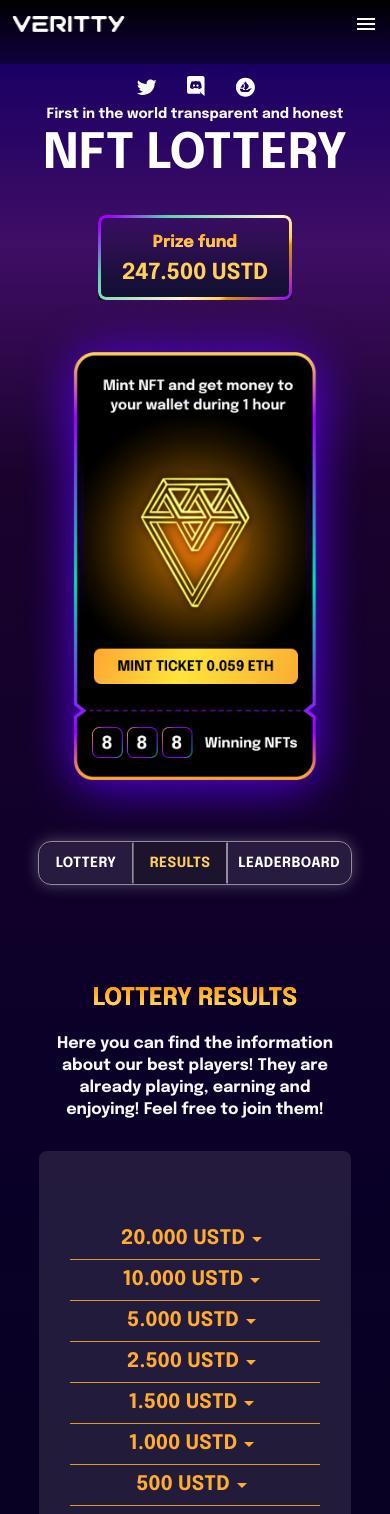
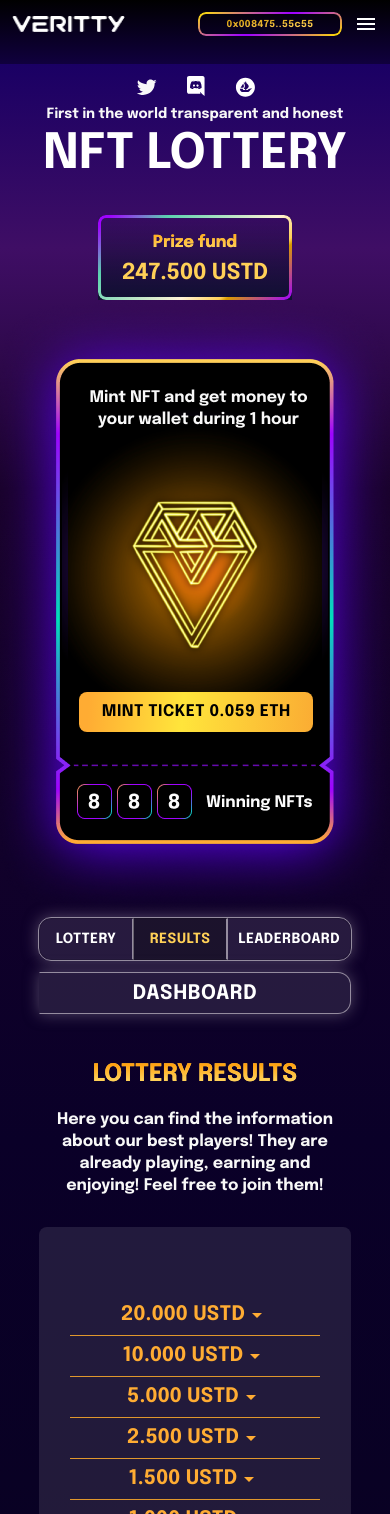
Before and after one commit to ArmFrPl/Veritty, a React (Create React App) app: page /results in a window 390 px wide. Shown: the top 1514 px of the page. Built offline with nearby package versions, Linux system fonts and the light colour scheme.

Commit message:
mobile version integration and minor changes

```diff
--- a/src/Components/FAQ.js
+++ b/src/Components/FAQ.js
@@ -3,11 +3,11 @@ import {Accordion, AccordionDetails, AccordionSummary, Box, Typography} from "@m
 import ArrowDropDownIcon from '@mui/icons-material/ArrowDropDown';
 import '../Styles/FAQ.css';
 
-export const FAQ = ({faqRef}) => {
+export const FAQ = ({faqRef, mobileFaqRef}) => {
   const names = ['General', 'How does it Work', 'How to start', 'How to connect Wallet', 'How to get my NFT'];
   return (
     <>
-      <Box ref={faqRef} sx={{
+      <Box ref={mobileFaqRef} sx={{
         display: {xs: 'flex', md: 'none'},
         justifyContent: 'center',
         flexDirection: 'column',
--- a/src/Components/Header.js
+++ b/src/Components/Header.js
@@ -1,5 +1,5 @@
 import React from 'react';
-import {Box, Fade, Popover, Typography} from "@mui/material";
+import {Box, Button, Fade, Popover, Typography} from "@mui/material";
 import '../Styles/Header.css'
 import MintTicketImg from '../Images/Tickets/Mint Ticket.png';
 import ToggleButtons from "./ToggleButtons";
@@ -10,6 +10,8 @@ import {SocialLinks} from "./SocialLinks";
 
 export const Header = ({isLoggedIn, view, setView, menuOpen}) => {
   const [anchorEl, setAnchorEl] = React.useState(null);
+  const [mobileAnchorEl, setMobileAnchorEl] = React.useState(null);
+  console.log(anchorEl)
 
   const handleOpenWinning = (event) => {
     setAnchorEl(event.currentTarget);
@@ -18,9 +20,18 @@ export const Header = ({isLoggedIn, view, setView, menuOpen}) => {
   const handleCloseWinning = () => {
     setAnchorEl(null);
   };
+  const handleMobileOpenWinning = (event) => {
+    setMobileAnchorEl(event.currentTarget);
+  };
+
+  const handleMobileCloseWinning = () => {
+    setMobileAnchorEl(null);
+  };
 
   const openWinning = Boolean(anchorEl);
+  const openMobileWinning = Boolean(mobileAnchorEl);
   const id = openWinning ? 'simple-popover' : undefined;
+  const mobileId = openMobileWinning ? 'simple-popover' : undefined;
 
   return (
     <>
@@ -69,12 +80,38 @@ export const Header = ({isLoggedIn, view, setView, menuOpen}) => {
               }}>247.500 USTD</Box>
             </Box>
           </Box>
-          <Box component={"img"} src={MintTicketImg} width={354} height={541} onClick={handleOpenWinning}/>
+          <Box sx={{
+            position: 'relative',
+          }}>
+            <Button onClick={handleMobileOpenWinning} sx={{
+              flexDirection: 'row',
+              justifyContent: 'center',
+              alignItems: 'center',
+              gap: '8px',
+              background: 'linear-gradient(93.96deg, #FFAC33 4.32%, #FFE53B 44.39%, #FAA933 103.38%), linear-gradient(94.1deg, #FFE53B 17.43%, #FFE53B 56.82%, #FAA933 96.21%)',
+              borderRadius: '8px',
+              width: '234px',
+              height: '40px',
+              fontFamily: 'Epilogue',
+              fontStyle: 'normal',
+              fontWeight: 700,
+              fontSize: '16px',
+              lineHeight: '28px',
+              color: '#000000',
+              flex: 'none',
+              order: 1,
+              flexGrow: 0,
+              position: 'absolute',
+              bottom: '30%',
+              left: '21.5%',
+            }}> MINT TICKET 0.059 ETH </Button>
+            <Box component={"img"} src={MintTicketImg}/>
+          </Box>
           <Popover
-            id={id}
-            open={openWinning}
-            anchorEl={anchorEl}
-            onClose={handleCloseWinning}
+            id={mobileId}
+            open={openMobileWinning}
+            anchorEl={mobileAnchorEl}
+            onClose={handleMobileCloseWinning}
             anchorOrigin={{
               vertical: 'bottom',
               horizontal: 'left',
@@ -83,27 +120,26 @@ export const Header = ({isLoggedIn, view, setView, menuOpen}) => {
               display: 'flex',
               justifyContent: 'center',
               alignItems: 'center',
-              backgroundColor: 'transparent !important'
             }}
           >
-            <Fade in={openWinning}>
+            <Fade in={openMobileWinning}>
               <Box className='headerModalCont' sx={{
-                width: '343px',
-                height: '88px',
+                width: '252px',
+                height: '65px',
                 background: '#101010',
                 border: '1px solid #00DF74',
                 borderRadius: '16px',
                 display: 'flex',
               }}>
                 <Box className="headerModalBody">
-                  <CheckCircleOutlineRoundedIcon sx={{color: '#00DF74', mr: '15px', pl: '24px',}}/>
+                  <CheckCircleOutlineRoundedIcon sx={{color: '#00DF74', mr: '14px', pl: '10px', width: '22px', height: '22px'}}/>
                   <Box>
                     <Typography sx={{
                       fontFamily: 'Epilogue',
                       fontStyle: 'normal',
                       fontWeight: '700',
-                      fontSize: '14px',
-                      lineHeight: '18px',
+                      fontSize: '10px',
+                      lineHeight: '14px',
                       display: 'flex',
                       alignItems: 'center',
                       letterSpacing: '0.01em',
@@ -113,7 +149,7 @@ export const Header = ({isLoggedIn, view, setView, menuOpen}) => {
                       fontFamily: 'Epilogue',
                       fontStyle: 'normal',
                       fontWeight: '400',
-                      fontSize: '16px',
+                      fontSize: '12px',
                       lineHeight: '24px',
                       display: 'flex',
                       alignItems: 'center',
@@ -123,7 +159,7 @@ export const Header = ({isLoggedIn, view, setView, menuOpen}) => {
                       fontFamily: 'Epilogue',
                       fontStyle: 'normal',
                       fontWeight: '400',
-                      fontSize: '14px',
+                      fontSize: '9px',
                       lineHeight: '1',
                       display: 'flex',
                       alignItems: 'center',
@@ -137,13 +173,13 @@ export const Header = ({isLoggedIn, view, setView, menuOpen}) => {
                     display: 'flex',
                     flexDirection: 'column',
                     alignItems: 'end',
-                    margin: '0 5px 20px 20px'
+                    margin: '0 5px 10px 10px'
                   }}>
                     <Box sx={{
                       fontFamily: 'Epilogue',
                       fontStyle: 'normal',
                       fontWeight: '400',
-                      fontSize: '14px',
+                      fontSize: '10px',
                       display: 'flex',
                       lineHeight: '22px',
                       alignItems: 'center',
@@ -155,7 +191,7 @@ export const Header = ({isLoggedIn, view, setView, menuOpen}) => {
                       fontFamily: 'Epilogue',
                       fontStyle: 'normal',
                       fontWeight: '700',
-                      fontSize: '20px',
+                      fontSize: '15px',
                       lineHeight: '1',
                       display: 'flex',
                       alignItems: 'center',
@@ -166,7 +202,7 @@ export const Header = ({isLoggedIn, view, setView, menuOpen}) => {
                 </Box>
 
                 <Box className='headerModalHeader'>
-                  <CloseIcon onClick={handleCloseWinning} cursor='pointer'/>
+                  <CloseIcon onClick={handleMobileCloseWinning} cursor='pointer'/>
                 </Box>
               </Box>
             </Fade>
@@ -174,6 +210,9 @@ export const Header = ({isLoggedIn, view, setView, menuOpen}) => {
         </Box>
         <ToggleButtons isLoggedIn={isLoggedIn} view={view} setView={setView} menuOpen={menuOpen}/>
       </Box>
+
+      {/*desktop*/}
+
       <Box sx={{display: {xs: 'none', md: 'flex'}, flexDirection: 'column', alignItems: 'center'}}>
         <Box className='headerCont'>
           <Box className='headerText'>
@@ -216,7 +255,34 @@ export const Header = ({isLoggedIn, view, setView, menuOpen}) => {
               }}>247.500 USTD</Box>
             </Box>
           </Box>
-          <Box component={"img"} src={MintTicketImg} onClick={handleOpenWinning}/>
+          <Box sx={{
+            position: 'relative',
+            maxWidth: '234px',
+          }}>
+          <Button onClick={handleOpenWinning} sx={{
+            flexDirection: 'row',
+            justifyContent: 'center',
+            alignItems: 'center',
+            gap: '8px',
+            background: 'linear-gradient(93.96deg, #FFAC33 4.32%, #FFE53B 44.39%, #FAA933 103.38%), linear-gradient(94.1deg, #FFE53B 17.43%, #FFE53B 56.82%, #FAA933 96.21%)',
+            borderRadius: '8px',
+            width: '234px',
+            height: '40px',
+            fontFamily: 'Epilogue',
+            fontStyle: 'normal',
+            fontWeight: 700,
+            fontSize: '16px',
+            lineHeight: '28px',
+            color: '#000000',
+            flex: 'none',
+            order: 1,
+            flexGrow: 0,
+            position: 'absolute',
+            bottom: '30%',
+            left: '37%',
+          }}> MINT TICKET 0.059 ETH </Button>
+          <Box component={"img"} src={MintTicketImg}/>
+          </Box>
           <Popover
             id={id}
             open={openWinning}
--- a/src/Components/Layout.js
+++ b/src/Components/Layout.js
@@ -10,22 +10,22 @@ import {Leaderboards} from "./Leaderboards";
 import {Dashboard} from "./Dashboard";
 
 export const Layout = () => {
-  const [isLoggedIn, setLoggedIn] = useState(false);
+  const [isLoggedIn, setLoggedIn] = useState(true);
   const [menuOpen, setMenuOpen] = useState(false);
   const [view, setView] = useState('lottery');
   const location = useLocation();
   const faqRef = useRef();
+  const mobileFaqRef = useRef();
 
   useEffect(() => {
-    console.log(location.pathname.slice(1));
     setView(location.pathname.slice(1))
   }, [location]);
 
   return(
     <>
       <div className="App">
-        <Navbar isLoggedIn={isLoggedIn} faqRef={faqRef} menuOpen={menuOpen} setMenuOpen={setMenuOpen} />
-        <div className='cont'>
+        <Navbar isLoggedIn={isLoggedIn} faqRef={faqRef} mobileFaqRef={mobileFaqRef} menuOpen={menuOpen} setMenuOpen={setMenuOpen} />
+        <div className='cont' style={{overflow: menuOpen ? 'hidden' : 'auto'}}>
           <Header isLoggedIn={isLoggedIn} view={view} setView={setView} menuOpen={menuOpen} />
           <div className='page'>
             <Routes>
@@ -36,7 +36,7 @@ export const Layout = () => {
               <Route path="/dashboard" element={<Dashboard menuOpen={menuOpen} />} />
             </Routes>
           </div>
-          <FAQ faqRef={faqRef} />
+          <FAQ faqRef={faqRef} mobileFaqRef={mobileFaqRef} />
           <Footer />
         </div>
       </div>
--- a/src/Components/Navbar.js
+++ b/src/Components/Navbar.js
@@ -6,19 +6,23 @@ import Logo from '../Images/VERITTY.png';
 import {Link} from "react-router-dom";
 import {SocialLinks} from "./SocialLinks";
 
-export const Navbar = ({isLoggedIn, faqRef, setMenuOpen, menuOpen}) => {
+export const Navbar = ({isLoggedIn, faqRef, mobileFaqRef, setMenuOpen, menuOpen}) => {
 
   const handleOpenNavMenu = () => setMenuOpen(!menuOpen);
 
   const scrollToFaq = () => {
-    console.log(faqRef)
     faqRef?.current?.scrollIntoView({behavior: "smooth", block: 'nearest', inline: 'start'})
   }
+
+  const mobileScrollToFaq = () => {
+    mobileFaqRef?.current?.scrollIntoView({behavior: "smooth", block: 'nearest', inline: 'start'})
+  }
+
   return (
     <div className='navbar'>
       <AppBar position="static">
         <Container maxWidth="xl" sx={{padding: 0}}>
-          <Toolbar disableGutters sx={{alignItems: {xs: 'start', md: 'center'}, }}>
+          <Toolbar disableGutters sx={{alignItems: {xs: 'start', md: 'center'},}}>
             <Box sx={{flexGrow: 1, display: {xs: 'flex', md: 'none'},}}>
               <Box sx={{
                 width: '100%',
@@ -34,6 +38,26 @@ export const Navbar = ({isLoggedIn, faqRef, setMenuOpen, menuOpen}) => {
                 }}>
 
                   <Box component="img" sx={{height: 16, width: 113, padding: '12px'}} alt="Veritty Logo" src={Logo}/>
+                  <Box sx={{
+                    display: 'flex',
+                    alignItems: 'center',
+                  }}>
+                    <Link to='#' style={{textDecoration: 'none', display: 'flex', justifyContent: 'center',}}>
+                      <Button className='connectButton mobileMenu'><Box sx={{
+                        fontFamily: 'Epilogue',
+                        fontStyle: 'normal',
+                        fontWeight: '700',
+                        fontSize: '9.6px',
+                        lineHeight: '17px',
+                        background: 'linear-gradient(174.11deg, #CE9400 4.67%, #FFD057 75.94%)',
+                        textFillColor: 'transparent',
+                        backgroundClip: 'text',
+                        flex: 'none',
+                        order: 1,
+                        flexGrow: 0,
+                        textTransform: 'none',
+                      }}>{!isLoggedIn ? 'Connect Wallet' : '0x008475..55c55'}</Box></Button>
+                    </Link>
                     <IconButton
                       size="large"
                       aria-label="account of current user"
@@ -45,10 +69,12 @@ export const Navbar = ({isLoggedIn, faqRef, setMenuOpen, menuOpen}) => {
                         justifyContent: 'end',
                         background: menuOpen ? 'black !important' : 'transparent',
                         borderRadius: '0px',
+                        transitionDuration: '.3s'
                       }}
                     >
                       <MenuIcon/>
                     </IconButton>
+                  </Box>
                 </Box>
                 <Box sx={{
                   display: menuOpen ? 'flex' : 'none',
@@ -56,26 +82,31 @@ export const Navbar = ({isLoggedIn, faqRef, setMenuOpen, menuOpen}) => {
                   height: '100vh',
                   background: 'black',
                   justifyContent: 'center',
-                  flexDirection:'column',
+                  flexDirection: 'column',
                   zIndex: 999,
                 }}>
                   <Box sx={{
-                    display:'flex',
-                    alignItems:'center',
-                    flexDirection:'column',
-                    justifyContent:'center',
+                    display: 'flex',
+                    alignItems: 'center',
+                    flexDirection: 'column',
+                    justifyContent: 'center',
                     mb: '42px',
                   }}>
-                    <Link to='/leaderboard' style={{ textDecoration: 'none'}}
+                    <Link to='/leaderboard' style={{textDecoration: 'none'}}
                           className='mobMenuItem' onClick={handleOpenNavMenu}>Winners</Link>
                     <Link to='/dashboard' style={{textDecoration: 'none'}}
                           className='mobMenuItem' onClick={handleOpenNavMenu}>Tickets</Link>
-                    <Link to='#' style={{ textDecoration: 'none'}} className='mobMenuItem'
-                          onClick={scrollToFaq && handleOpenNavMenu}>FAQ</Link>
+                    <Link to='#' style={{textDecoration: 'none'}} className='mobMenuItem'
+                          onClick={() => {
+                            mobileScrollToFaq();
+                            handleOpenNavMenu();
+                          }}>FAQ</Link>
                   </Box>
-                  <SocialLinks menuOpen={menuOpen} />
-                  <Link to='#' style={{ textDecoration: 'none', justifyContent: 'center', mt: '30px'}} className='mobMenuItem'>Smart Contract</Link>
-                  <Link to='#' style={{textDecoration: 'none', display: 'flex', justifyContent: 'center', marginTop: '100px'}}>
+                  <SocialLinks menuOpen={menuOpen}/>
+                  <Link to='#' style={{textDecoration: 'none', justifyContent: 'center', mt: '30px'}}
+                        className='mobMenuItem'>Smart Contract</Link>
+                  <Link to='#'
+                        style={{textDecoration: 'none', display: 'flex', justifyContent: 'center', marginTop: '100px'}}>
                     <Button className='connectButton'><Box sx={{
                       fontFamily: 'Epilogue',
                       fontStyle: 'normal',
@@ -95,6 +126,8 @@ export const Navbar = ({isLoggedIn, faqRef, setMenuOpen, menuOpen}) => {
               </Box>
 
             </Box>
+
+            {/*desktop*/}
 
             <Box sx={{
               flexGrow: 1,
--- a/src/Components/ToggleButtons.js
+++ b/src/Components/ToggleButtons.js
@@ -3,7 +3,7 @@ import ToggleButton from '@mui/material/ToggleButton';
 import ToggleButtonGroup from '@mui/material/ToggleButtonGroup';
 import '../Styles/ToggleButtons.css';
 import {Link} from "react-router-dom";
-import {Button} from "@mui/material";
+import {Box, Button} from "@mui/material";
 
 export default function ToggleButtons({isLoggedIn, view, setView}) {
 
@@ -25,12 +25,24 @@ export default function ToggleButtons({isLoggedIn, view, setView}) {
           height: '42px',
           boxShadow: '0px 0px 15px 0px #958c9f80',
           display: {xs: 'flex', md: 'none'},
+          flexDirection: 'column',
         }}
         value={view}
         exclusive
         onChange={handleView}
         aria-label="page view"
         className='pageView'
+      >
+        <ToggleButtonGroup
+          sx={{
+            display: 'flex',
+            mb: '12px',
+            height: '42px',
+          }}
+          onChange={handleView}
+          aria-label="page view"
+          className='pageView'
+          value={view}
         >
           <ToggleButton value="lottery" aria-label="Lottery" sx={{
             color: 'white',
@@ -102,10 +114,10 @@ export default function ToggleButtons({isLoggedIn, view, setView}) {
             }}></Link>
             LEADERBOARD
           </ToggleButton>
+        </ToggleButtonGroup>
 
         {!isLoggedIn ? null :
-          <>
-            <Button value="dashboard" aria-label="Dashboard" sx={{
+          <ToggleButton value="dashboard" aria-label="Dashboard" sx={{
             color: 'white',
             fontFamily: 'Epilogue',
             fontStyle: "normal",
@@ -116,6 +128,12 @@ export default function ToggleButtons({isLoggedIn, view, setView}) {
             borderBottomRightRadius: '13px',
             borderTopRightRadius: '13px',
             display: {xs: 'flex', md: 'none'},
+            backgroundColor: '#FFFFFF1A',
+            border: '1.5px solid #958C9F',
+            borderRadius: '13px',
+            width: '100%',
+            height: '42px',
+            boxShadow: '0px 0px 15px 0px #958c9f80',
           }}>
             <Link to='/dashboard' style={{
               width: 'inherit',
@@ -123,13 +141,13 @@ export default function ToggleButtons({isLoggedIn, view, setView}) {
               position: 'absolute',
             }}></Link>
             DASHBOARD
-            </Button>
-          </>
+          </ToggleButton>
         }
       </ToggleButtonGroup>
 
 
-    {/*Desktop*/}
+      {/*Desktop*/
+      }
 
 
       <ToggleButtonGroup
@@ -150,12 +168,12 @@ export default function ToggleButtons({isLoggedIn, view, setView}) {
         className='pageView'
       >
         <ToggleButton value="lottery" aria-label="Lottery" sx={{
-        color:'white',
+          color: 'white',
           fontFamily: 'Epilogue',
           fontStyle: "normal",
           fontWeight: 700,
           fontSize: "20px",
-        lineHeight:'33px',
+          lineHeight: '33px',
           borderRight: '2px solid #958C9F',
           borderBottomLeftRadius: '13px',
           borderTopLeftRadius: '13px',
@@ -226,5 +244,6 @@ export default function ToggleButtons({isLoggedIn, view, setView}) {
         }
       </ToggleButtonGroup>
     </>
-  );
+  )
+    ;
 }
--- a/src/Styles/Navbar.css
+++ b/src/Styles/Navbar.css
@@ -34,7 +34,10 @@
   font-weight: 700 !important;
   margin-left: 43px;
 }
-
+.mobileMenu{
+  width: 144px;
+  height: 24px;
+}
 .connectButton::before {
   content: "";
   position: absolute;
```
Also changed, not shown: src/Components/Leaderboards.js (+8 -4 lines), src/Components/Results.js (+5 -2 lines), src/Images/Tickets/Mint Ticket.png. Lines whose indentation alone changed are shown as unchanged.
